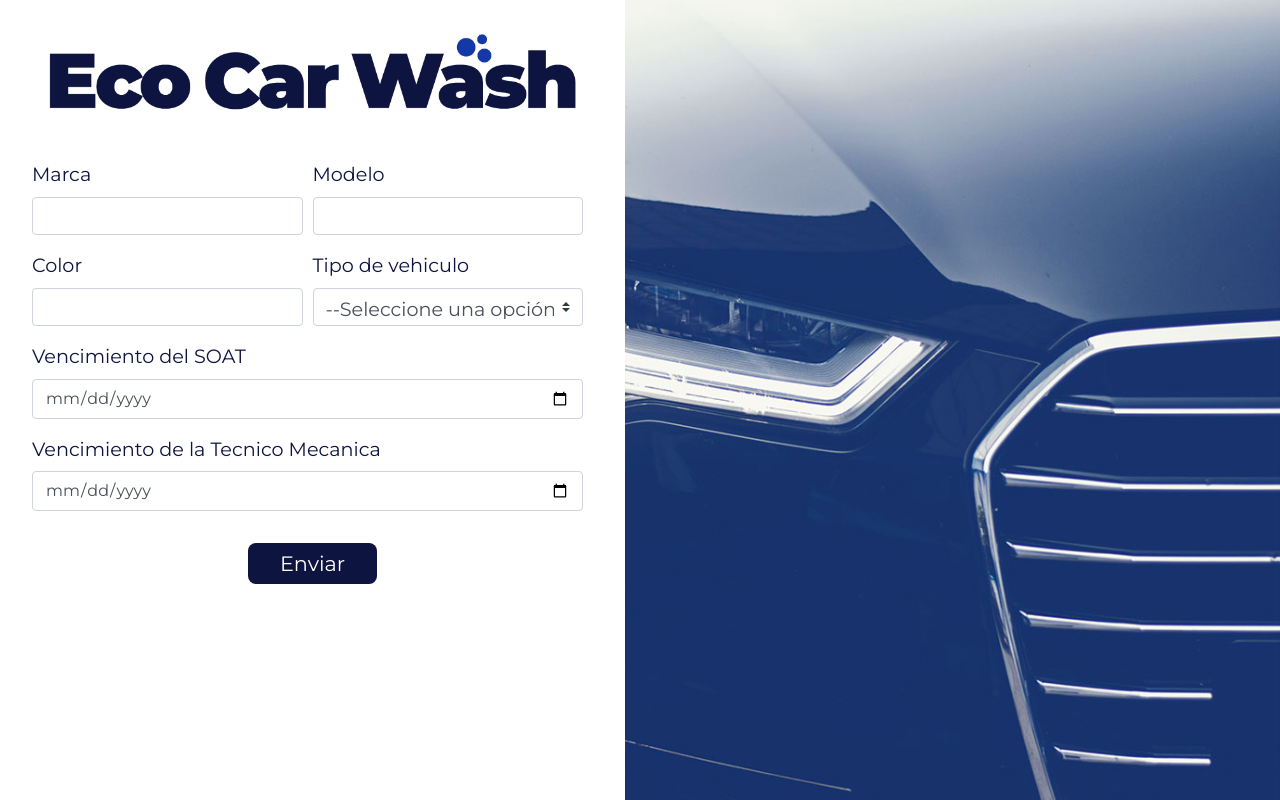
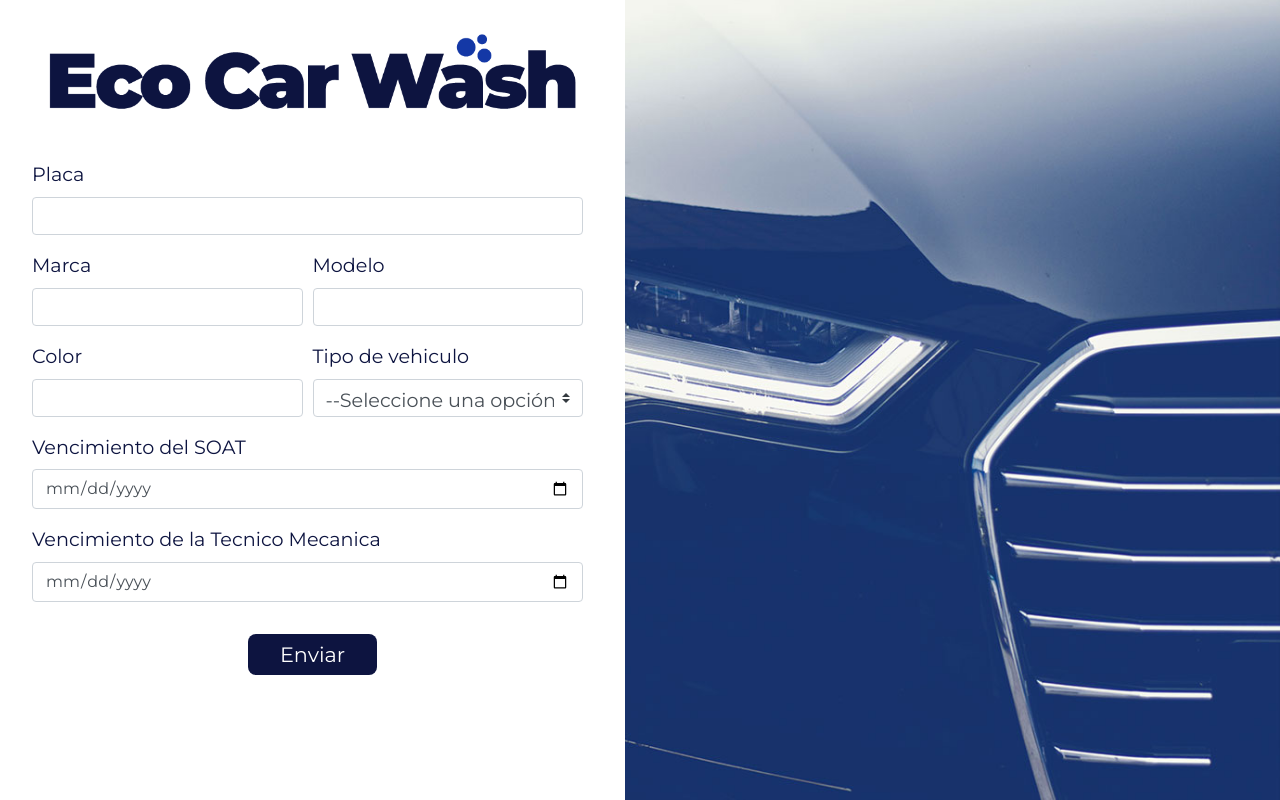
Before and after one commit to sgiraldo776/eco-car-wash, a PHP site: page /Cliente/vehiculo/form_vehic.php in a window 1280 px wide. Run offline with PHP 8.4, Linux system fonts and the light colour scheme; some libraries are stand-ins or nearby versions.

Commit message:
Ingresar vehiculo

```diff
--- a/Cliente/vehiculo/form_vehic.php
+++ b/Cliente/vehiculo/form_vehic.php
@@ -20,31 +20,37 @@
     <div class="container col-12">
         <div class="form-veh col-12 col-md-6 col-lg-6 row">
 
-            <form action="">
+            <form action="ingresar_vehic.php" method="POST">
                 <div class="logo col-12">
                     <a href="">
                         <img src="../../img/logo.png" alt="">
                     </a>
                 </div>
                 <div class="form-row">
+                    <div class="form-group col-12">
+                        <label for="#">Placa</label>
+                        <input type="text" class="form-control" id="placa" name="placa">
+                    </div>
+                </div>
+                <div class="form-row">
                     <div class="form-group col-12 col-md-6 col-lg-6">
                         <label for="#">Marca</label>
-                        <input type="text" class="form-control" id="marca">
+                        <input type="text" class="form-control" id="marca" name ="marca">
                     </div>
                     <div class="form-group col-12 col-md-6 col-lg-6">
                         <label for="">Modelo</label>
-                        <input type="number" class="form-control" id="modelo" min="1960" max="2050">
+                        <input type="number" class="form-control" id="modelo" name="modelo" min="1960" max="2050">
                     </div>
                 </div>
 
                 <div class="form-row">
                     <div class="form-group col-12 col-md-6 col-lg-6">
                         <label for="#">Color</label>
-                        <input type="text" class="form-control" id="color">
+                        <input type="text" class="form-control" id="color" name="color">
                     </div>
                     <div class="form-group col-12 col-md-6 col-lg-6">
                         <label for="">Tipo de vehiculo</label>
-                        <select class="custom-select">
+                        <select class="custom-select" name="tipo" id="tipo">
                         <option selected>--Seleccione una opción--</option>
                         <option value="1">Motocicleta</option>
                         <option value="2">Motocarro</option>
@@ -66,11 +72,11 @@
                 <div class="form-row">
                     <div class="form-group col-12">
                         <label for="#">Vencimiento del SOAT</label>
-                        <input type="date" class="form-control" id="soat">
+                        <input type="date" class="form-control" id="soat" name="soat">
                     </div>
                     <div class="form-group col-12">
                         <label for="">Vencimiento de la Tecnico Mecanica</label>
-                        <input type="date" class="form-control" id="tecmeca">
+                        <input type="date" class="form-control" id="tecmeca" name="tecmeca">
                     </div>
                 </div>
 
--- a/css/estilos.css
+++ b/css/estilos.css
@@ -150,7 +150,7 @@ nav a:hover {
 .form-veh {
     /* width: 30%; */
     background-color: #ffffff;
-    height: 100vh;
+    min-height: 100vh;
     padding: 2rem;
 }
 
```
Also changed, not shown: Cliente/vehiculo/ingresar_vehic.php (added, +24 -0 lines).
